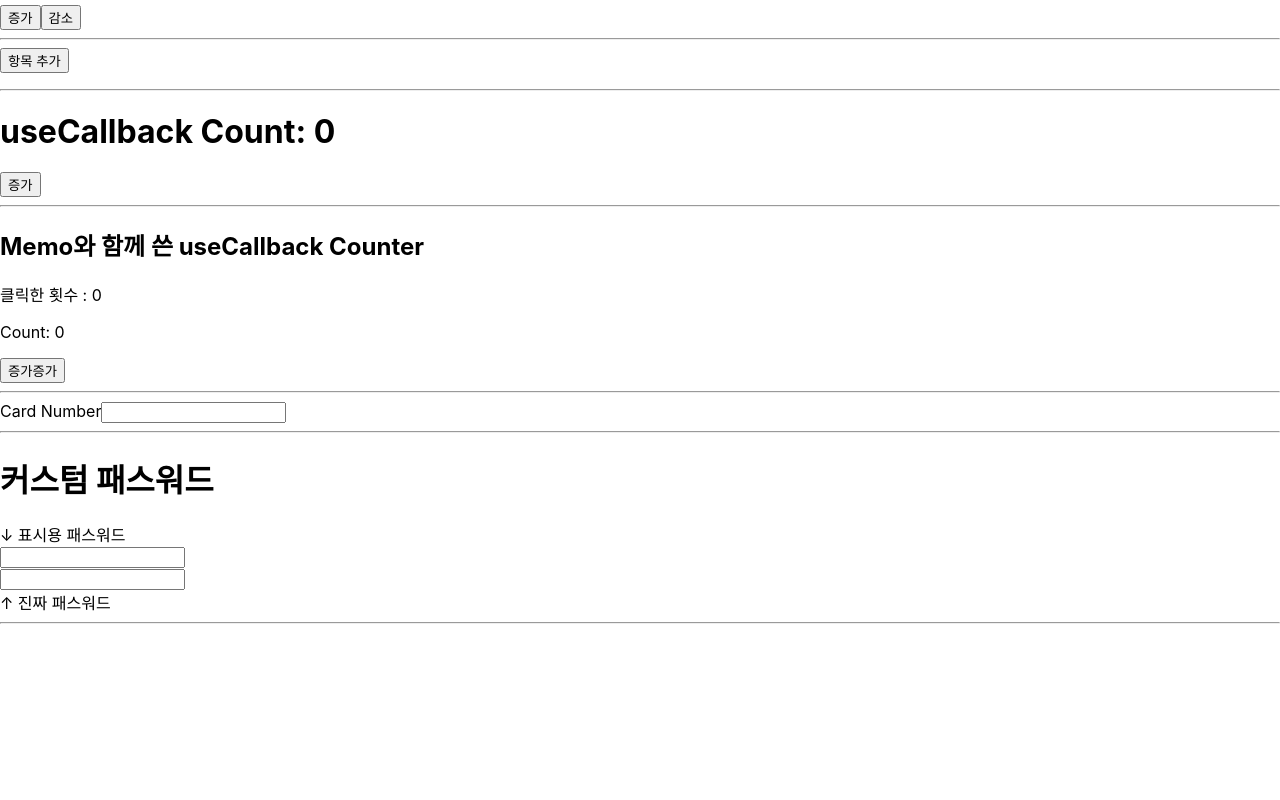
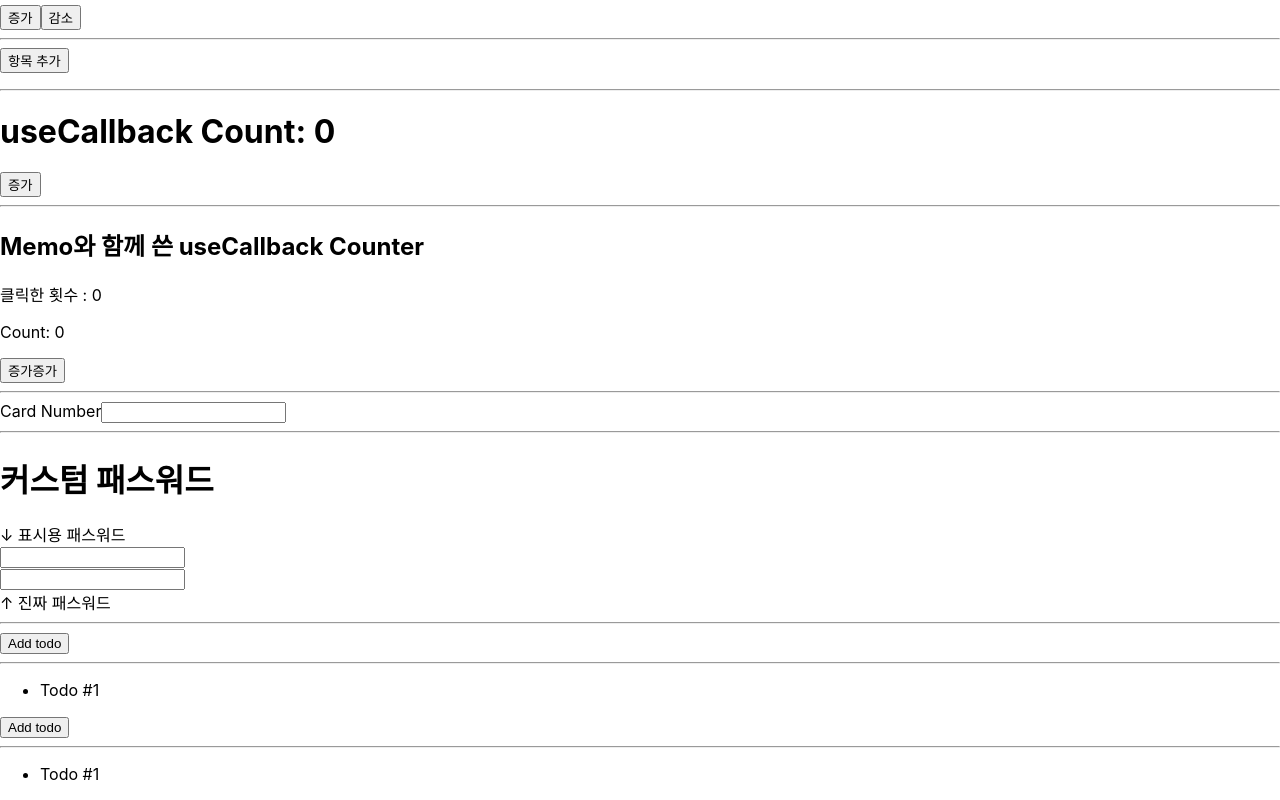
Before and after one commit to gabrielyoon7/my-typescript-react, a React (Create React App) app: page / in a window 1280 px wide. Shown: the part 719-1519 px from the top of the page. Before the commit the page ends 1351 px from the top, so only its background shows below. Built offline with nearby package versions, Linux system fonts and the light colour scheme.

Commit message:
feat: useSyncExternalStorage 예제 추가

```diff
--- a/src/App.tsx
+++ b/src/App.tsx
@@ -5,6 +5,8 @@
 import CustomPasswordRoot from './containers/customPassword/CustomPasswordRoot';
 import UseCallbackRoot from './containers/useCallback/UseCallbackRoot';
 import UseReducerRoot from './containers/useReducer/UseReducerRoot';
+import AnotherApp from './containers/useSyncExternalStorage/AnotherApp';
+import TodosApp from './containers/useSyncExternalStorage/TodoApp';
 
 function App() {
   return (
@@ -16,6 +18,8 @@
       <UseCallbackRoot />
       <CardNumbersRoot />
       <CustomPasswordRoot />
+      <TodosApp />
+      <AnotherApp />
     </div>
   );
 }
--- /dev/null
+++ b/src/containers/useSyncExternalStorage/AnotherApp.tsx
@@ -0,0 +1,17 @@
+import { useSyncExternalStore } from 'react';
+import { todosStore } from './todoStore';
+
+export default function AnotherApp() {
+  const todos = useSyncExternalStore(todosStore.subscribe, todosStore.getSnapshot);
+  return (
+    <>
+      <button onClick={() => todosStore.addTodo()}>Add todo</button>
+      <hr />
+      <ul>
+        {todos.map(todo => (
+          <li key={todo.id}>{todo.text}</li>
+        ))}
+      </ul>
+    </>
+  );
+}
--- /dev/null
+++ b/src/containers/useSyncExternalStorage/TodoApp.tsx
@@ -0,0 +1,17 @@
+import { useSyncExternalStore } from 'react';
+import { todosStore } from './todoStore';
+
+export default function TodosApp() {
+  const todos = useSyncExternalStore(todosStore.subscribe, todosStore.getSnapshot);
+  return (
+    <>
+      <button onClick={() => todosStore.addTodo()}>Add todo</button>
+      <hr />
+      <ul>
+        {todos.map(todo => (
+          <li key={todo.id}>{todo.text}</li>
+        ))}
+      </ul>
+    </>
+  );
+}
--- /dev/null
+++ b/src/containers/useSyncExternalStorage/todoStore.tsx
@@ -0,0 +1,31 @@
+
+// This is an example of a third-party store
+// that you might need to integrate with React.
+// If your app is fully built with React,
+// we recommend using React state instead.
+
+let nextId = 0;
+let todos = [{ id: nextId++, text: 'Todo #1' }];
+let listeners: Array<() => void> = [];
+
+export const todosStore = {
+  addTodo() {
+    todos = [...todos, { id: nextId++, text: 'Todo #' + nextId }]
+    emitChange();
+  },
+  subscribe(listener: () => void) {
+    listeners = [...listeners, listener];
+    return () => {
+      listeners = listeners.filter(l => l !== listener);
+    };
+  },
+  getSnapshot() {
+    return todos;
+  }
+};
+
+function emitChange() {
+  for (let listener of listeners) {
+    listener();
+  }
+}
```
